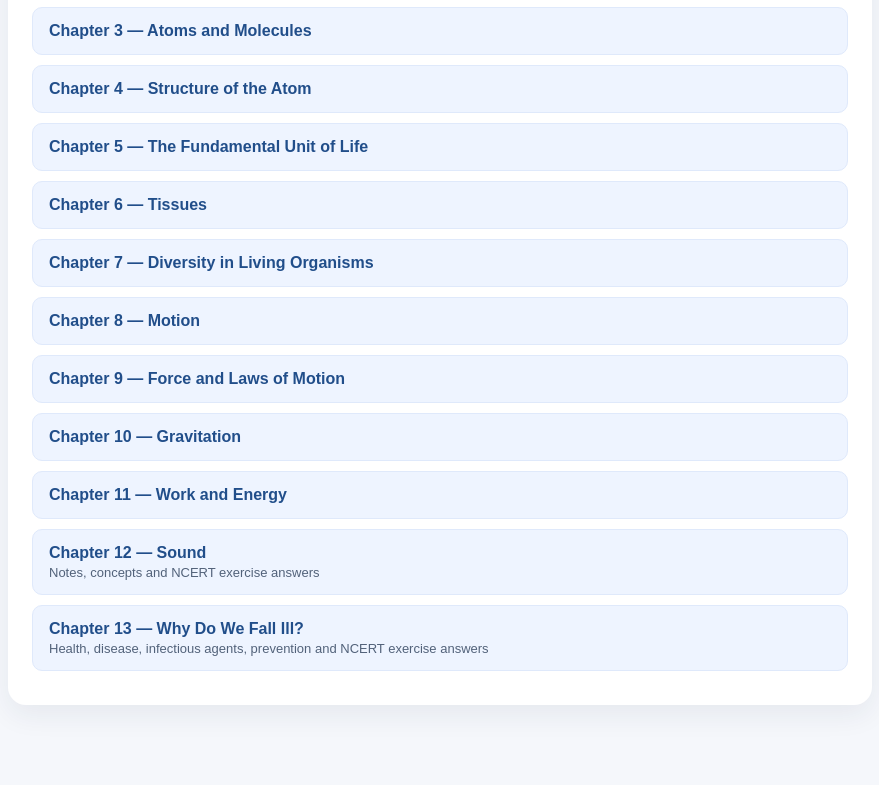
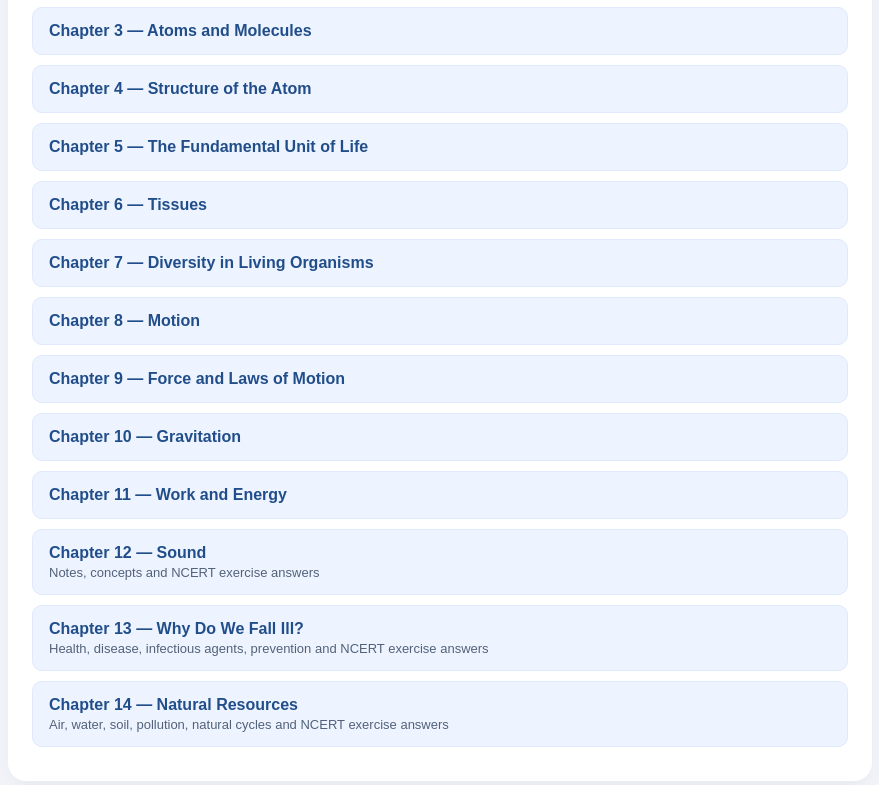
Before and after one commit to thebrokenenglishguy-dotcom/assam-ncert-library, a plain HTML site: page class9/science/index.html in a window 1280 px wide. Shown: the part 446-1231 px from the top of the page, without its empty margins (200-1079 px from the left). Drawn offline with Linux system fonts and the light colour scheme.

Commit message:
Add Chapter 14 to Class 9 Science chapter index

```diff
--- a/class9/science/index.html
+++ b/class9/science/index.html
@@ -28,6 +28,7 @@
 <a class="chapter" href="work-and-energy.html">Chapter 11 — Work and Energy</a>
 <a class="chapter" href="sound.html">Chapter 12 — Sound<span>Notes, concepts and NCERT exercise answers</span></a>
 <a class="chapter" href="why-do-we-fall-ill.html">Chapter 13 — Why Do We Fall Ill?<span>Health, disease, infectious agents, prevention and NCERT exercise answers</span></a>
+<a class="chapter" href="natural-resources.html">Chapter 14 — Natural Resources<span>Air, water, soil, pollution, natural cycles and NCERT exercise answers</span></a>
 </section>
 </main>
 </body>
```
